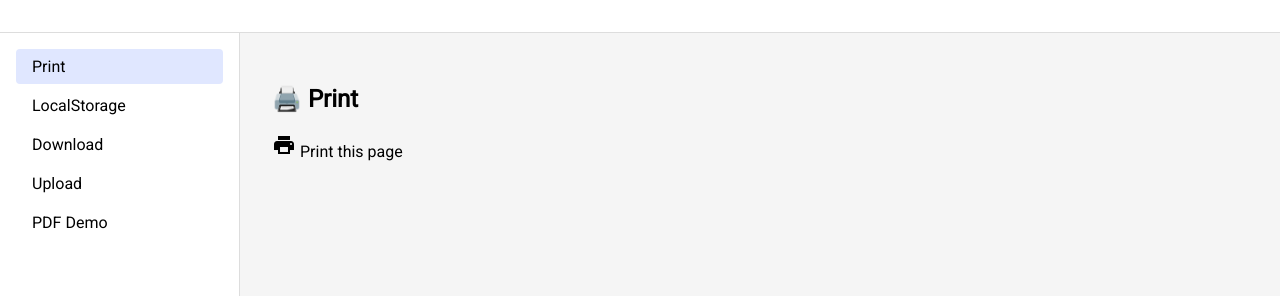
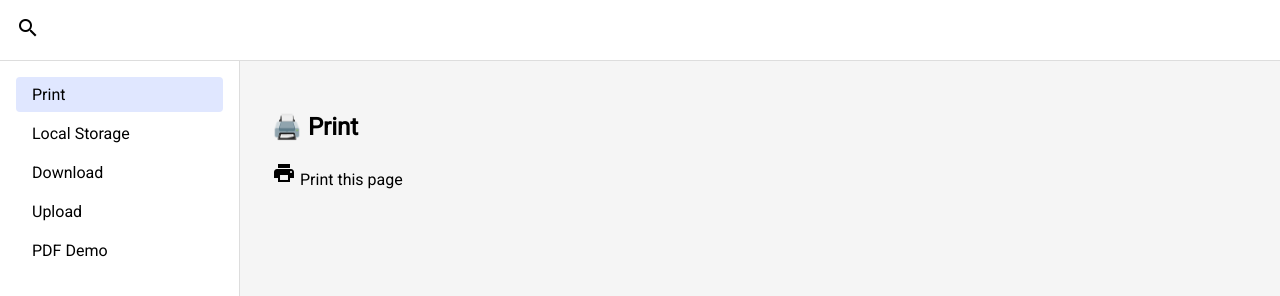
Before and after one commit to james-sanderlin/web-testing, a plain HTML site: page index.html in a window 1280 px wide. Shown: the top 296 px of the page. Drawn offline with Linux system fonts and the light colour scheme.

Commit message:
UI cleanup

```diff
--- a/index.html
+++ b/index.html
@@ -83,7 +83,9 @@
       label="Search features"
       type="search"
       autocomplete="off"
-    ></md-outlined-text-field>
+    >
+      <span slot="leading-icon" class="material-icons">search</span>
+    </md-outlined-text-field>
   </header>
   <div class="main-layout">
     <nav>
--- a/main.js
+++ b/main.js
@@ -1,6 +1,6 @@
 const features = [
   { name: "Print", route: "#/print", file: "feature-pages/print.html" },
-  { name: "LocalStorage", route: "#/localstorage", file: "feature-pages/localstorage.html" },
+  { name: "Local Storage", route: "#/localstorage", file: "feature-pages/localstorage.html" },
   { name: "Download", route: "#/download", file: "feature-pages/download.html" },
   { name: "Upload", route: "#/upload", file: "feature-pages/upload.html" },
   { name: "PDF Demo", route: "#/pdf", file: "feature-pages/pdf.html" },
```
